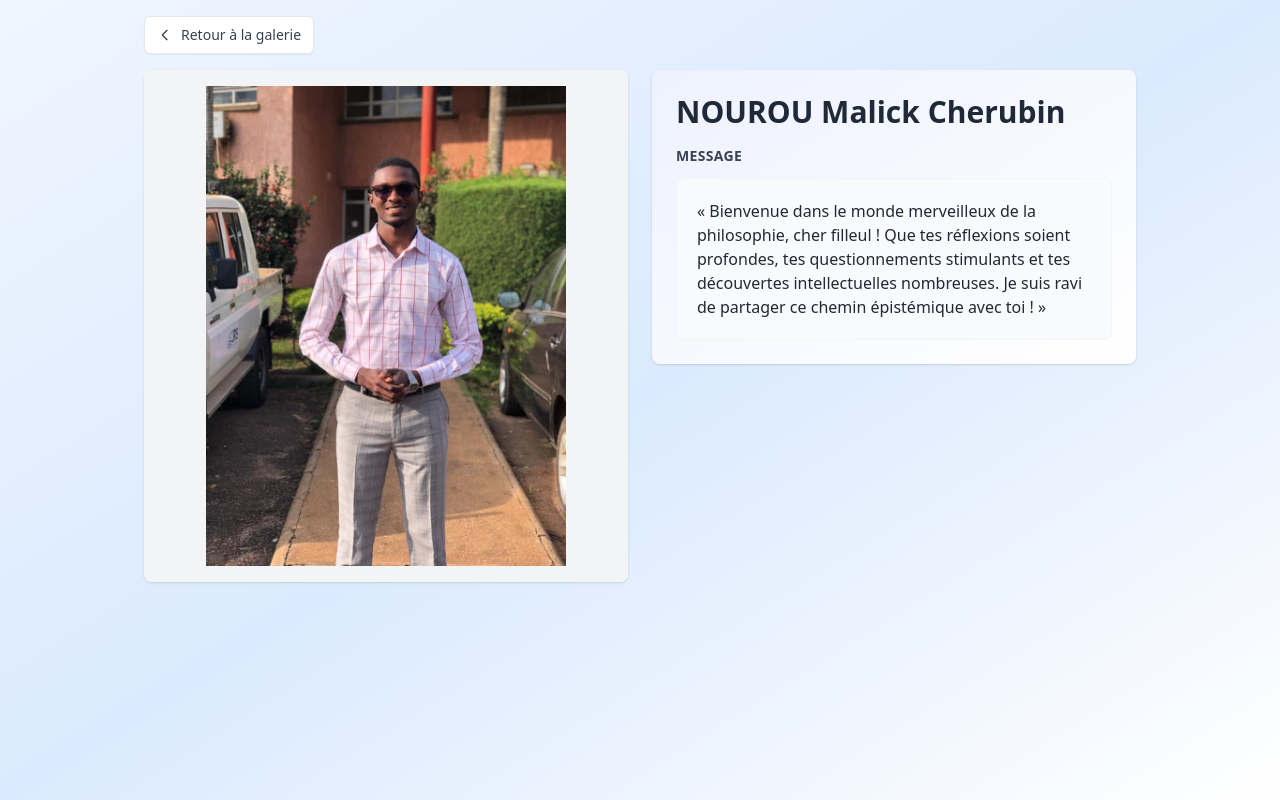
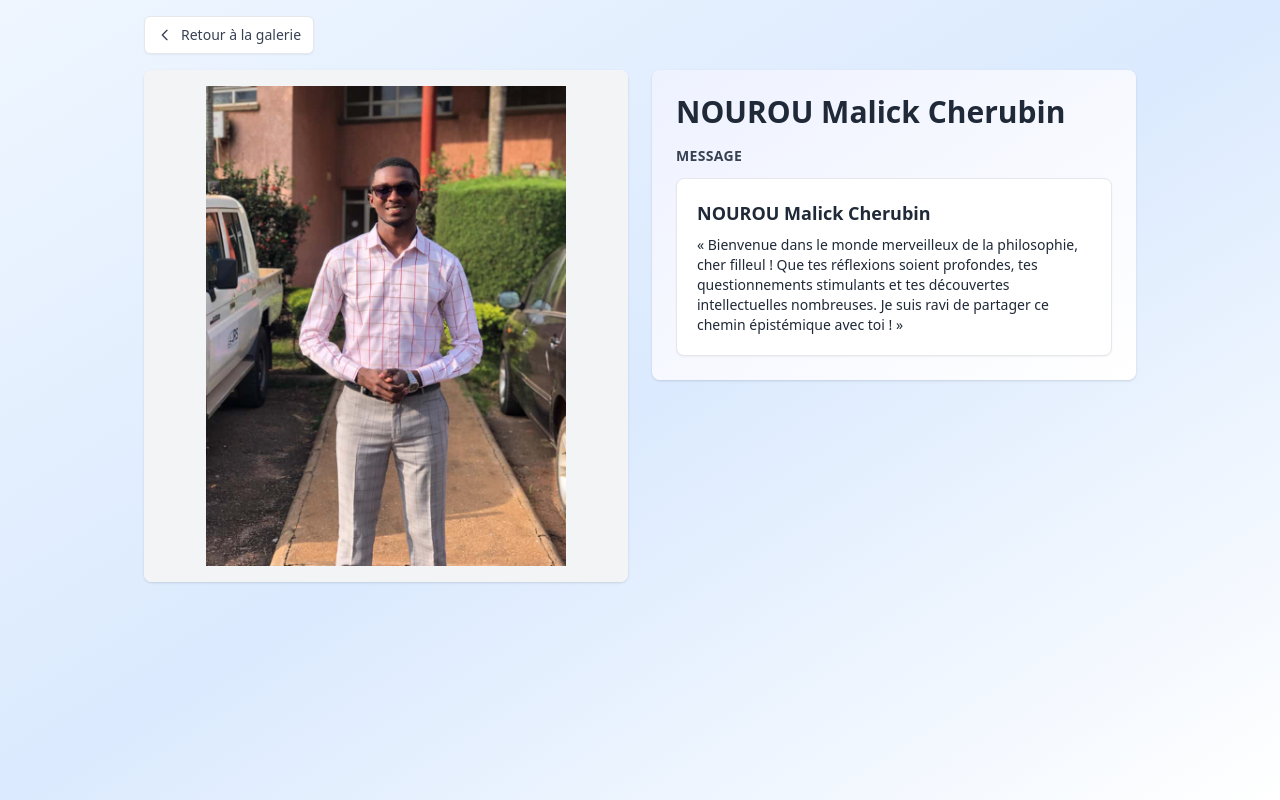
Before and after one commit to fabiolabi/choix_mentor, a React (Vite) app: page /person/1 in a window 1280 px wide. Built offline with nearby package versions, Linux system fonts and the light colour scheme.

Commit message:
modifications

```diff
--- a/src/components/Person.jsx
+++ b/src/components/Person.jsx
@@ -1,4 +1,5 @@
 import { Link, useParams } from "react-router-dom";
+import { useState } from "react";
 import { photos } from "../data/photos";
 
 const Person = () => {
@@ -10,24 +11,33 @@ const Person = () => {
   // You asked "pas dans l'ordre" — we map each grid id to a different individuel image.
   const individuelMap = {
     '1': '1',
-    '2': '11',
+    // id 2 should map to both 11 and 9 — store as an array and pick one when rendering
+    '2': ['11', '9'],
     '3': '1',
     '4': '2',
     '5': '3',
     '6': '4',
-    '7': '5',
+  '7': ['5', '12'],
     '8': '6',
     '9': '7',
-    '10': '9',
+    '10': '8',
     '11': '10',
   };
 
-  let displaySrc = person?.src;
-  const altId = individuelMap[String(id)];
-  if (altId) {
-    displaySrc = new URL(`../assets/photos/individuel/${altId}.jpg`, import.meta.url).href;
+  // Resolve mapping: allow single id or array of ids. If array, show all images.
+  let altIds = individuelMap[String(id)];
+  if (!altIds) altIds = null;
+  if (altIds && !Array.isArray(altIds)) {
+    altIds = [String(altIds)];
   }
 
+  // Build display URLs: either the person's src or the individuel images
+  let displaySrcs = [];
+  if (altIds && altIds.length > 0) {
+    displaySrcs = altIds.map((a) => new URL(`../assets/photos/individuel/${a}.jpg`, import.meta.url).href);
+  } else if (person?.src) {
+    displaySrcs = [person.src];
+  }
   // Optional metadata for individuel images (override name/message when an individuel image is shown)
   const individuelMeta = {
     '1': {
@@ -63,7 +73,10 @@ const Person = () => {
       name: 'BALMA Etienne ',
       message: `« Bienvenue à l’UCAC ! Je vous encourage à persévérer, à vous épanouir dans vos études et à faire preuve de curiosité intellectuelle. Ensemble, nous allons explorer les idées qui nous animent. »`,
     },
-
+    '8': {
+      name: 'BIDOUA Brigitte Dorcas',
+      message: `« Accueillir la curiosité, cultiver la rigueur et partager la bienveillance : voilà ce que je souhaite pour chacun·e d'entre vous. Que votre parcours à l'UCAC soit riche en découvertes et en rencontres. »`,
+    },
 
     '9': {
       name: 'ZAZA Paul ',
@@ -79,11 +92,22 @@ const Person = () => {
       name: 'MIAKOUKANA Elohim ',
       message: `« Bienvenue à l'UCAC, bienvenue en faculté de philosophie, bienvenue dans ce Voyage épistémique. Merci pour la confiance, pour ta volonté et pour ton implication dans ce Voyage épistémique. Bon vent et bon courage. »`,
     },
+    '12': {
+      name: 'RAOUL Olivier',
+      message: `« Toujours questionner, toujours apprendre. Mon souhait est que vous trouviez dans l'étude de la philosophie les outils pour penser librement et agir avec responsabilité. »`,
+    },
   };
 
-  const altMeta = altId ? individuelMeta[altId] : null;
+  // When multiple individuel images exist, allow selecting which one to show details for
+  const [selectedIdx, setSelectedIdx] = useState(0);
+
+  // Determine the currently selected individuel id (if any)
+  const selectedAltId = altIds && altIds.length > 0 ? String(altIds[Math.min(selectedIdx, altIds.length - 1)]) : null;
+  const altMeta = selectedAltId ? individuelMeta[selectedAltId] : null;
   const displayName = altMeta?.name ?? person?.name;
   const displayMessage = altMeta?.message ?? person?.message;
+
+
 
   if (!person) {
     return (
@@ -123,27 +147,61 @@ const Person = () => {
         <div className="grid grid-cols-1 md:grid-cols-2 gap-6 items-start">
           {/* Left: Image */}
           <div className="bg-white rounded-lg shadow overflow-hidden">
-            <div className="w-full h-96 md:h-[32rem] bg-gray-100 flex items-center justify-center">
-              <img src={displaySrc} alt={displayName} className="max-h-full w-full object-contain p-4" />
-            </div>
+              <div className="w-full h-96 md:h-[32rem] bg-gray-100 flex items-center justify-center">
+                {displaySrcs.length === 1 ? (
+                  <img src={displaySrcs[0]} alt={displayName} className="max-h-full w-full object-contain p-4" />
+                ) : (
+                  <div className="w-full p-4 flex flex-col items-center">
+                    {/* Large selected image */}
+                    <div className="w-full flex items-center justify-center bg-white rounded-lg p-4 shadow-sm mb-4">
+                      <img
+                        src={displaySrcs[Math.min(selectedIdx, displaySrcs.length - 1)]}
+                        alt={`Sélection ${Math.min(selectedIdx, displaySrcs.length - 1) + 1}`}
+                        className="w-full max-h-72 md:max-h-[28rem] object-contain rounded"
+                      />
+                    </div>
+
+                    {/* Thumbnails row */}
+                    <div className="w-full flex gap-3 items-center justify-center flex-wrap">
+                      {displaySrcs.map((srcUrl, idx) => {
+                        const isSelected = idx === selectedIdx;
+                        return (
+                          <button
+                            key={idx}
+                            type="button"
+                            onClick={() => setSelectedIdx(idx)}
+                            onKeyDown={(e) => { if (e.key === 'Enter' || e.key === ' ') setSelectedIdx(idx); }}
+                            className={`inline-flex items-center justify-center rounded overflow-hidden bg-white ${isSelected ? 'ring-2 ring-indigo-300 scale-105' : 'border border-gray-100'} focus:outline-none`}
+                            aria-pressed={isSelected}
+                            aria-label={`Afficher l'image ${idx + 1}`}
+                          >
+                            <img src={srcUrl} alt={`Vignette ${idx + 1}`} className="w-20 h-20 object-cover" />
+                          </button>
+                        );
+                      })}
+                    </div>
+                  </div>
+                )}
+              </div>
           </div>
 
           {/* Right: Details */}
                 <div className="bg-gradient-to-br from-indigo-50 to-white rounded-lg shadow p-6 flex flex-col gap-4">
                   <div className="flex items-start gap-4">
                     <div className="flex-1">
+                      {/* Show the currently selected person's name (or the person name if single) */}
                       <h1 className="text-2xl md:text-3xl font-bold text-gray-800">{displayName}</h1>
                     </div>
                   </div>
 
                   <div>
                     <h2 className="text-sm font-semibold text-gray-700 uppercase tracking-wide">Message</h2>
-                    <div className="mt-3 p-5 rounded-lg bg-gray-50 border border-gray-100 text-gray-800 leading-relaxed">
-                      {displayMessage ? (
-                        <p className="whitespace-pre-line text-base">{displayMessage}</p>
-                      ) : (
-                        <p className="text-gray-500">Aucun message disponible.</p>
-                      )}
+                    <div className="mt-3">
+                      {/* Show only the message for the selected image (or the person's message) */}
+                      <div className="mt-3 p-5 rounded-lg bg-white border border-gray-200 shadow-sm text-gray-800 leading-relaxed">
+                        <h3 className="text-lg font-semibold text-gray-800">{displayName}</h3>
+                        <div className="mt-2 text-sm whitespace-pre-line">{displayMessage ?? 'Aucun message disponible.'}</div>
+                      </div>
                     </div>
                   </div>
                 </div>
```
Also changed, not shown: src/assets/photos/individuel/12.jpg (added).
